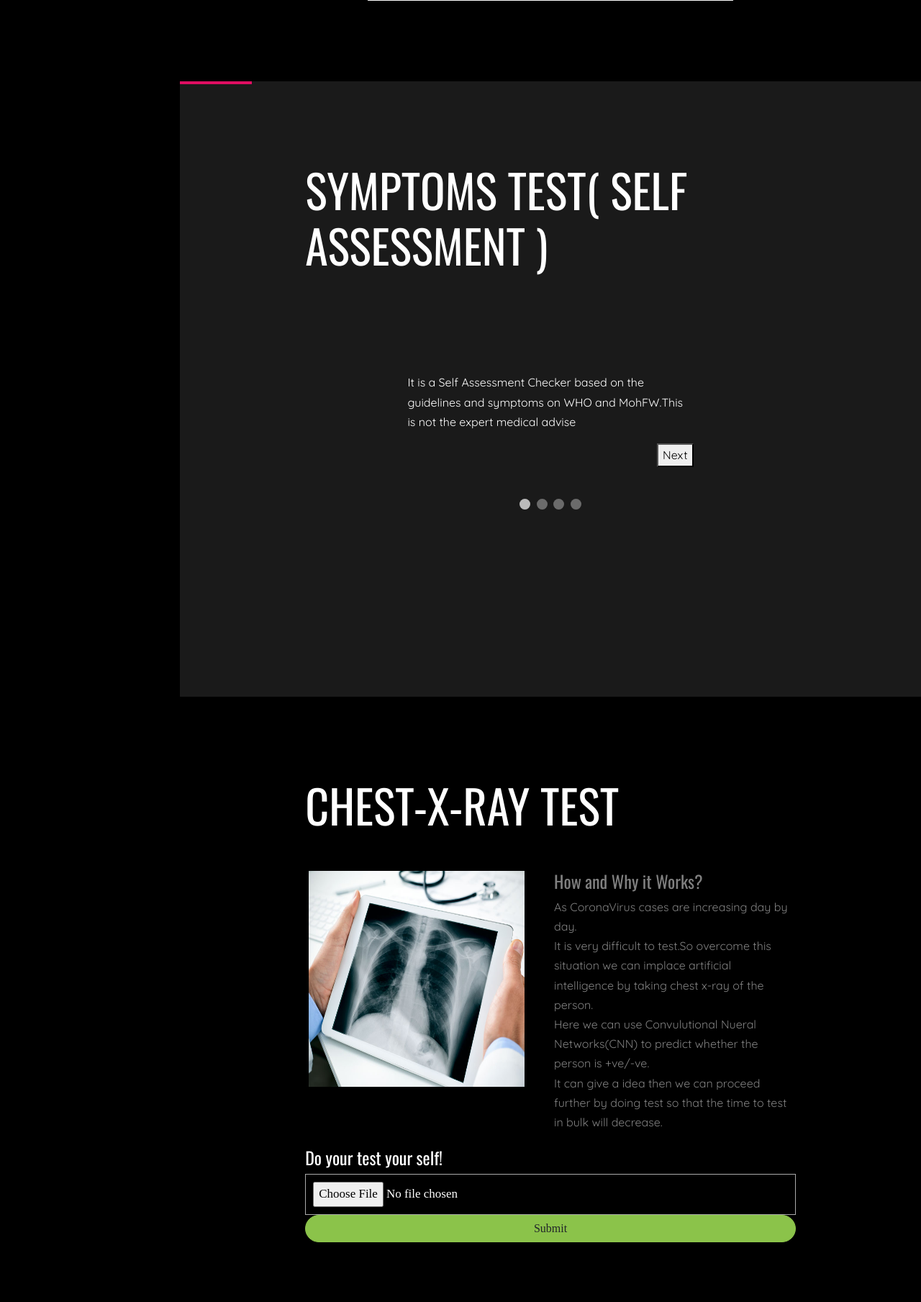
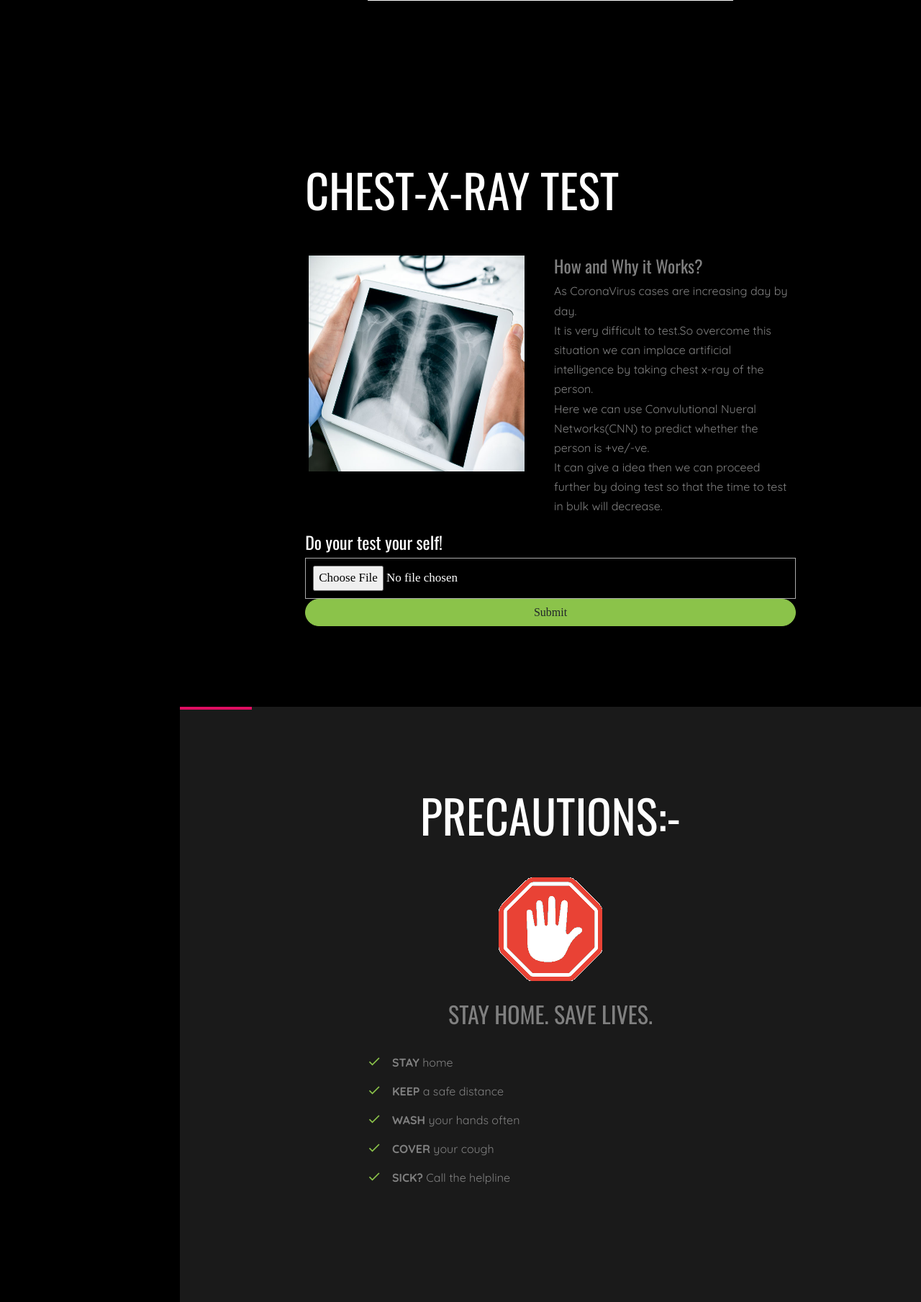
Before and after one commit to ksdkamesh99/Corona-X-Ray-Prediction, a Flask app: template templates/index.html in a window 1280 px wide. Shown: the part 1977-3786 px from the top of the page at 72% size. Run offline with Flask 2, Linux system fonts and the light colour scheme; the template is opened without the code that fills it, so the values that code supplies are empty; parts of the project's set-up code (start-up, migrations or seed data) failed here and were passed over; some libraries are stand-ins or nearby versions; some web fonts are replaced.

Commit message:
INdex.html file modified

```diff
--- a/templates/index.html
+++ b/templates/index.html
@@ -197,62 +197,6 @@ input.invalid {
         </div>
       </section>
 
-      <section class="site-section darken-bg" id="section-symptom">
-        <div class="container">
-          <div class="row justify-content-center">
-            <div class="col-md-8">
-              <h2 class="heading text-uppercase text-white">Symptoms Test( Self assessment )</h2>
-
-              <form id="regForm" action="/">
-
-<div class="tab">
-<p style="color: white">It is a Self Assessment Checker based on the guidelines and symptoms on WHO and MohFW.This is not the expert medical advise</p>
-</div>
-
-<div class="tab">Name:
-  <p><input placeholder="First name..." oninput="this.className = ''"></p>
-  <p><input placeholder="Last name..." oninput="this.className = ''"></p>
-</div>
-
-<div class="tab">Contact Info:
-  <p><input placeholder="E-mail..." oninput="this.className = ''"></p>
-  <p><input placeholder="Phone..." oninput="this.className = ''"></p>
-</div>
-
-<div class="tab">Birthday:
-  <p><input placeholder="dd" oninput="this.className = ''"></p>
-  <p><input placeholder="mm" oninput="this.className = ''"></p>
-  <p><input placeholder="yyyy" oninput="this.className = ''"></p>
-</div>
-
-<div class="tab">Login Info:
-  <p><input placeholder="Username..." oninput="this.className = ''"></p>
-  <p><input placeholder="Password..." oninput="this.className = ''"></p>
-</div>
-
-<div style="overflow:auto;">
-  <div style="float:right;">
-    <button type="button" id="prevBtn" onclick="nextPrev(-1)">Previous</button>
-    <button type="button" id="nextBtn" onclick="nextPrev(1)">Next</button>
-  </div>
-</div>
-
-<!-- Circles which indicates the steps of the form: -->
-<div style="text-align:center;margin-top:40px;">
-  <span class="step"></span>
-  <span class="step"></span>
-  <span class="step"></span>
-  <span class="step"></span>
-</div>
-
-</form>
-
-              </div>
-            </div>
-          </div>
-        </div>
-      </section>
-
       <section class="site-section" id="section-xray">
         <div class="container">
           <div class="row justify-content-center">
```
